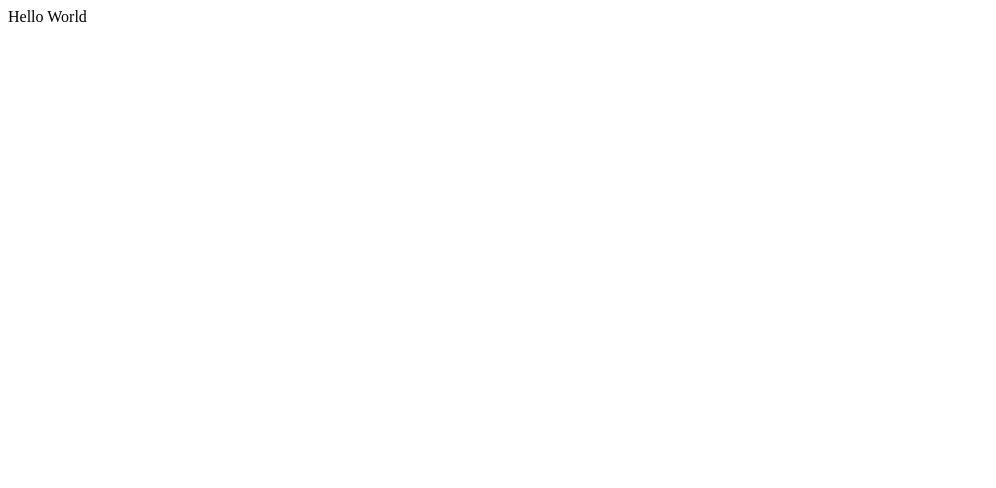
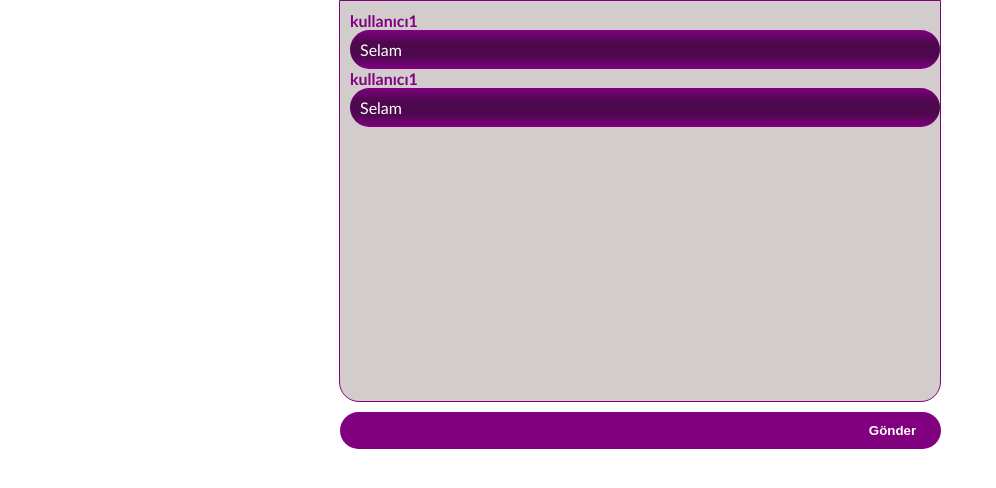
Before and after one commit to Phoique/snapp-ui, a React (Create React App) app: page / in a window 1280 px wide. Shown: the top 488 px of the page, without its empty margins (0-996 px from the left). Built offline with nearby package versions, Linux system fonts and the light colour scheme.

Commit message:
dynamic ui

```diff
--- /dev/null
+++ b/src/components/App.css
@@ -0,0 +1,19 @@
+::-webkit-scrollbar{
+    width: 15px;
+}
+::-webkit-scrollbar-thumb{
+    background: rgba(128, 0, 128, 0.432);
+    border-radius: 10px;
+    width: 0px;
+}
+::-webkit-scrollbar-thumb:hover{
+    background: purple;
+    border-radius: 10px;
+    width: 15px;
+}
+body{
+    margin:0px;
+    padding: 0px;
+    text-align: center;
+    font-family: 'Trebuchet MS', 'Lucida Sans Unicode', 'Lucida Grande', 'Lucida Sans', Arial, sans-serif;
+}
--- a/src/components/App.js
+++ b/src/components/App.js
@@ -1,10 +1,15 @@
 import React, { Component } from 'react';
+import MessageList from './chat/MessageList';
+import Submit from './Submit';
+import './App.css';
+
 
 class App extends Component {
   render() {
     return (
-      <div className="App">
-        Hello World
+      <div>
+        <MessageList />
+        <Submit />
       </div>
     );
   }
--- /dev/null
+++ b/src/components/Submit.css
@@ -0,0 +1,33 @@
+.gonderici{
+  margin-top: 10px;
+  height: 38px;
+}
+.yolla{
+  max-width:485px;
+  width: 100%;
+  border-radius: 20px 0px 0px 20px;
+  padding: 10px;
+  font-size: 15px;
+  border:none;
+  background: purple;
+  color:white;
+  display: inline-block;
+  position: relative;
+  bottom: 0px;
+  left:0px;
+  right:96px;
+}
+.gonderbuton{
+  width:96px;
+  border-radius: 0px 20px 20px 0px;
+  height: 37px;
+  border: none;
+  color:white;
+  background: purple;
+  font-weight: bolder;
+  display: inline-block;
+  margin-bottom: 5px;
+  position: relative;
+  right: 0px;
+  bottom: 1px;
+}
--- /dev/null
+++ b/src/components/Submit.js
@@ -0,0 +1,15 @@
+import React, { Component } from 'react';
+import './Submit.css';
+
+class Submit extends Component {
+  render() {
+    return(
+      <div className="gonderici">
+        <input className="yolla" type="text"/>
+        <input type="submit" value="Gönder" className="gonderbuton" />
+      </div>
+    );
+  }
+}
+
+export default Submit;
--- /dev/null
+++ b/src/components/chat/Message.css
@@ -0,0 +1,10 @@
+.kullanici{
+  font-weight: bold;
+  color: purple;
+}
+.ileti{
+  padding:10px;
+  background: -webkit-linear-gradient(top, purple,rgb(78, 8, 78),rgb(78, 8, 78),purple);
+  color: white;
+  border-radius: 20px;
+}
--- /dev/null
+++ b/src/components/chat/Message.js
@@ -0,0 +1,27 @@
+import React, { Component } from 'react';
+import './Message.css';
+
+class Message extends Component {
+  render() {
+    return(
+      <div>
+
+        <div className="kullanici">
+          kullanıcı1
+        </div>
+        <div className="ileti">
+          Selam
+        </div>
+        <div className="kullanici">
+          kullanıcı1
+        </div>
+        <div className="ileti">
+          Selam
+        </div>
+
+      </div>
+    );
+  }
+}
+
+export default Message;
--- /dev/null
+++ b/src/components/chat/MessageList.css
@@ -0,0 +1,13 @@
+.mesajlar{
+  background: #d3cccc;
+  text-align: left;
+  max-width: 600px;
+  width:100%;
+  border: 1px solid purple;
+  border-radius: 0px 0px 20px 20px;
+  overflow: auto;
+  height:400px;
+}
+.mesaj{
+  margin: 10px 0px 10px 10px;
+}
--- /dev/null
+++ b/src/components/chat/MessageList.js
@@ -0,0 +1,22 @@
+import React, { Component } from 'react';
+import Message from './Message';
+import './MessageList.css';
+
+class MessageList extends Component {
+  render() {
+    return(
+      <div>
+        <center>
+          <div className="mesajlar">
+            <div className="mesaj">
+              <Message />
+            </div>
+          </div>
+        </center>
+      </div>
+
+    );
+  }
+}
+
+export default MessageList;
--- /dev/null
+++ b/src/components/submit/Submit.css
@@ -0,0 +1,33 @@
+.gonderici{
+  margin-top: 10px;
+  height: 38px;
+}
+.yolla{
+  max-width:485px;
+  width: 100%;
+  border-radius: 20px 0px 0px 20px;
+  padding: 10px;
+  font-size: 15px;
+  border:none;
+  background: purple;
+  color:white;
+  display: inline-block;
+  position: relative;
+  bottom: 0px;
+  left:0px;
+  right:96px;
+}
+.gonderbuton{
+  width:96px;
+  border-radius: 0px 20px 20px 0px;
+  height: 37px;
+  border: none;
+  color:white;
+  background: purple;
+  font-weight: bolder;
+  display: inline-block;
+  margin-bottom: 5px;
+  position: relative;
+  right: 0px;
+  bottom: 1px;
+}
--- /dev/null
+++ b/src/components/submit/Submit.js
@@ -0,0 +1,15 @@
+import React, { Component } from 'react';
+import './Submit.css';
+
+class Submit extends Component {
+  render() {
+    return(
+      <div className="gonderici">
+        <input className="yolla" type="text"/>
+        <input type="submit" value="Gönder" className="gonderbuton" />
+      </div>
+    );
+  }
+}
+
+export default Submit;
```
